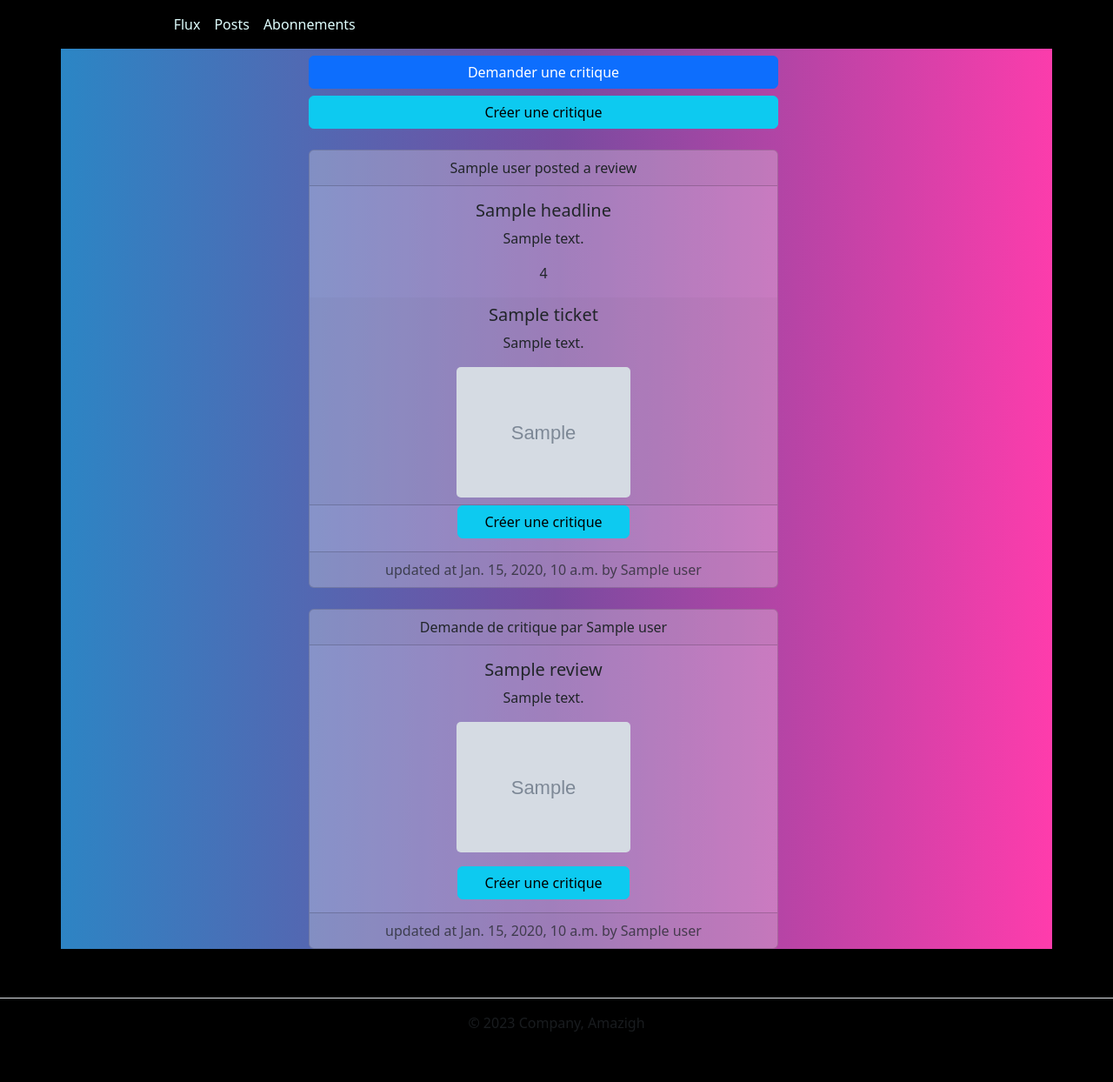
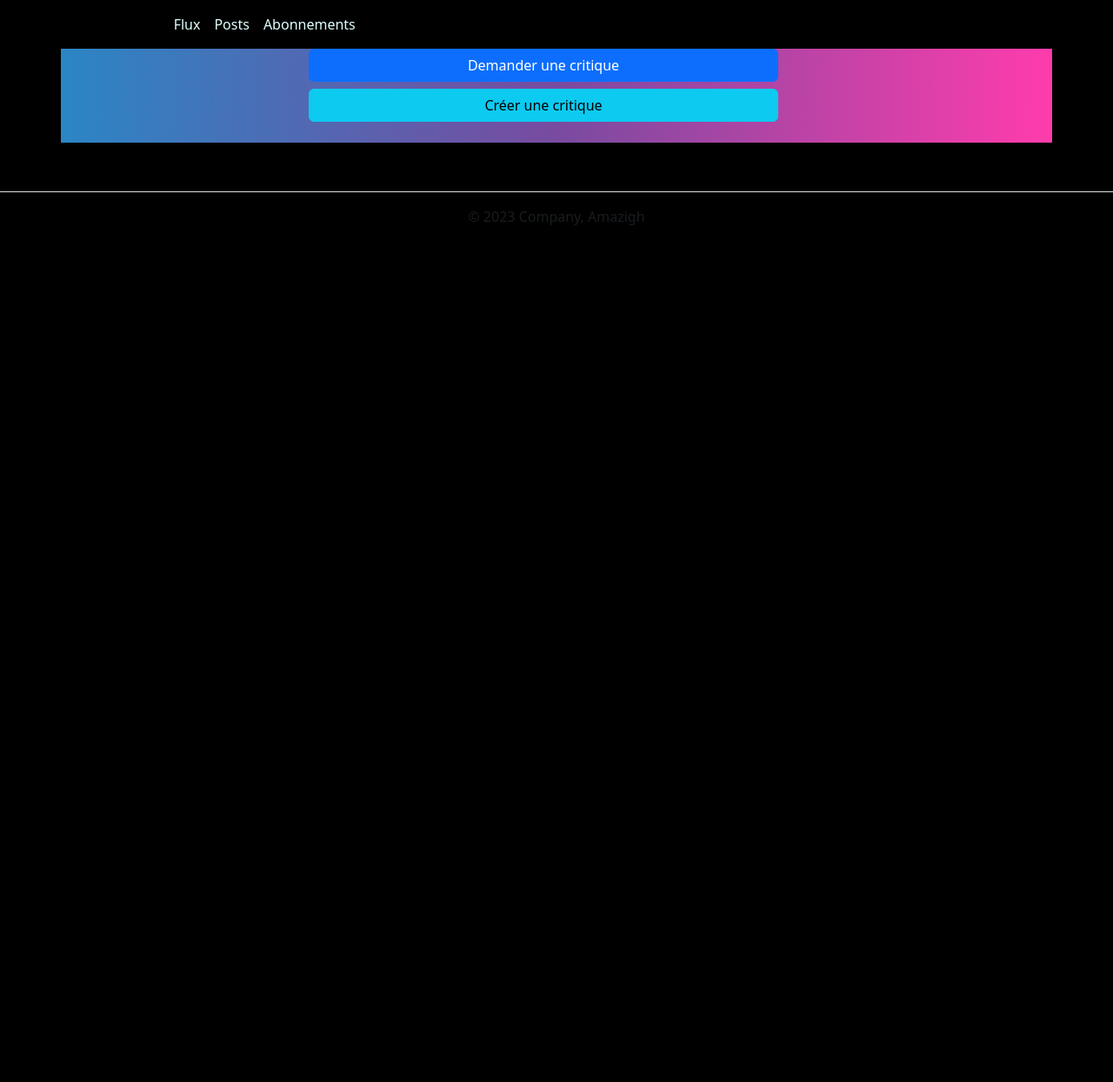
Before and after one commit to Amazigh0895/LITRevu, a Django app: template blog/templates/blog/home.html in a window 1280 px wide. Shown: the whole page at 87% size. After the commit the page ends 259 px from the top, so only its background shows below. Run offline with Django 4.2, Linux system fonts and the light colour scheme; the template is opened without the code that fills it: most values are stand-ins (such as "Sample title", 1, 10 or a date in 2020); grey boxes marked "Sample" are stand-in pictures; some libraries are stand-ins or nearby versions.

Commit message:
optimisation du code

```diff
--- a/blog/templates/blog/home.html
+++ b/blog/templates/blog/home.html
@@ -1,7 +1,6 @@
 {% extends 'blog/master.html' %}
 {% block title %}Mon blog{% endblock title %}
 {% block content %}
-<h1></h1>
 <div class="d-grid gap-2 col-6 mx-auto">
     <a class="btn btn-primary" style="
     width:540px
@@ -13,64 +12,25 @@
     "href="{% url 'create-review' %}" role="button">Créer une critique</a>
 </div>
 <br>
-<div class="d-grid gap-2 col-6 mx-auto">
-    {% for element in reviews %}
-    {% for review in element %}
-    <div class="card text-center" style="max-width: 540px; background:#fff9fe4d;" >
-        <div class="card-header">
-         {{ review.user }} posted a review
-        </div>
-        <div class="card-body --bs-primary-border-subtle">
-            <h5 class="card-title">{{ review.headline }}</h5>
-            <p class="card-text">{{ review.body }}</p>
-            <p class="card-text">{{ review.rating }}</p>
-        </div>
-        <div class="card-header">
-            <h5 class="card-title">{{ review.ticket.title }}</h5>
-            <p class="card-text">{{ review.ticket.description }}</p>
-            {% if review.ticket.image.url is not None %}
-                <img src="{{ review.ticket.image.url }}" class="card-img" style="max-width: 200px;"  alt="...">
-            {% endif %}
-        </div>
-        <a href="{% url 'create-review-response' review.ticket.id %}" class="btn btn-info" style="
-            margin-left: 170px;
-            margin-right: 170px;
-            margin-bottom: 15px;
-            "
-        >Créer une critique</a>
-        <div class="card-footer text-body-secondary">
-            updated at {{ review.time_created }} by {{ review.user }}
-        </div>
-    </div>
-    {% endfor %}
-    {% endfor %}
-</div>
-<br>
-<div class="d-grid gap-2 col-6 mx-auto">
-    {% for element in tickets %}
-    {% for ticket in element %}
-    <div class="card text-center" style="max-width: 540px; background:#fff9fe4d;" >
-        <div class="card-header">
-        Demande de critique par {{ ticket.user }}
-        </div>
-        <div class="card-body --bs-primary-border-subtle">
-            <h5 class="card-title">{{ ticket.title }}</h5>
-            <p class="card-text">{{ ticket.description }}</p>
-            {% if ticket.image.url is not None %}
-                <img src="{{ ticket.image.url }}" class="card-img" style="max-width: 200px;"  alt="...">
-            {% endif %}
-        </div>
-        <a href="{% url 'create-review-response' ticket.id %}" class="btn btn-info" style="
-            margin-left: 170px;
-            margin-right: 170px;
-            margin-bottom: 15px;
-            "
-        >Créer une critique</a>
-        <div class="card-footer text-body-secondary">
-            updated at {{ ticket.time_created }} by {{ ticket.user }}
-        </div>
-    </div>
-    {% endfor %}
-    {% endfor %}
-</div>
+{% for val in posts %}
+    {% if val.get_object_type == 'Review' %}
+        {% include 'blog/review_snippet.html' %}
+    {% elif val.get_object_type == 'Ticket' %}
+        {% include 'blog/ticket_snippet.html' %}
+    {% endif %}
+{% endfor %}
+<script>
+    let starContainer = document.querySelectorAll(".starContainer");
+    console.log(starContainer);
+
+    for (var j = 0; j < starContainer.length; j++) {
+        const numStars = parseInt(starContainer[j].getAttribute("data-stars"), 10);
+        for (let i = 0; i < numStars; i++) {
+        const star = document.createElement("span");
+        star.className = "stars";
+        star.innerHTML = "★";
+        starContainer[j].appendChild(star);
+        }
+}
+</script>
 {% endblock %}
```
